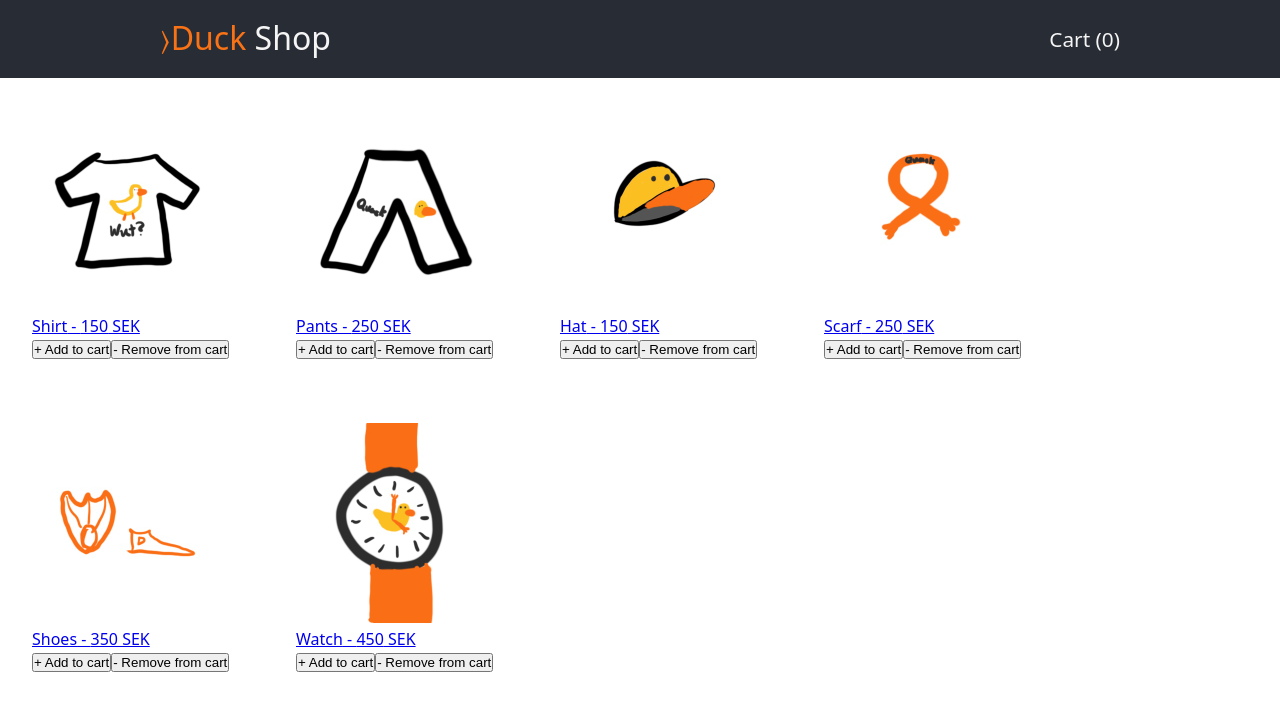
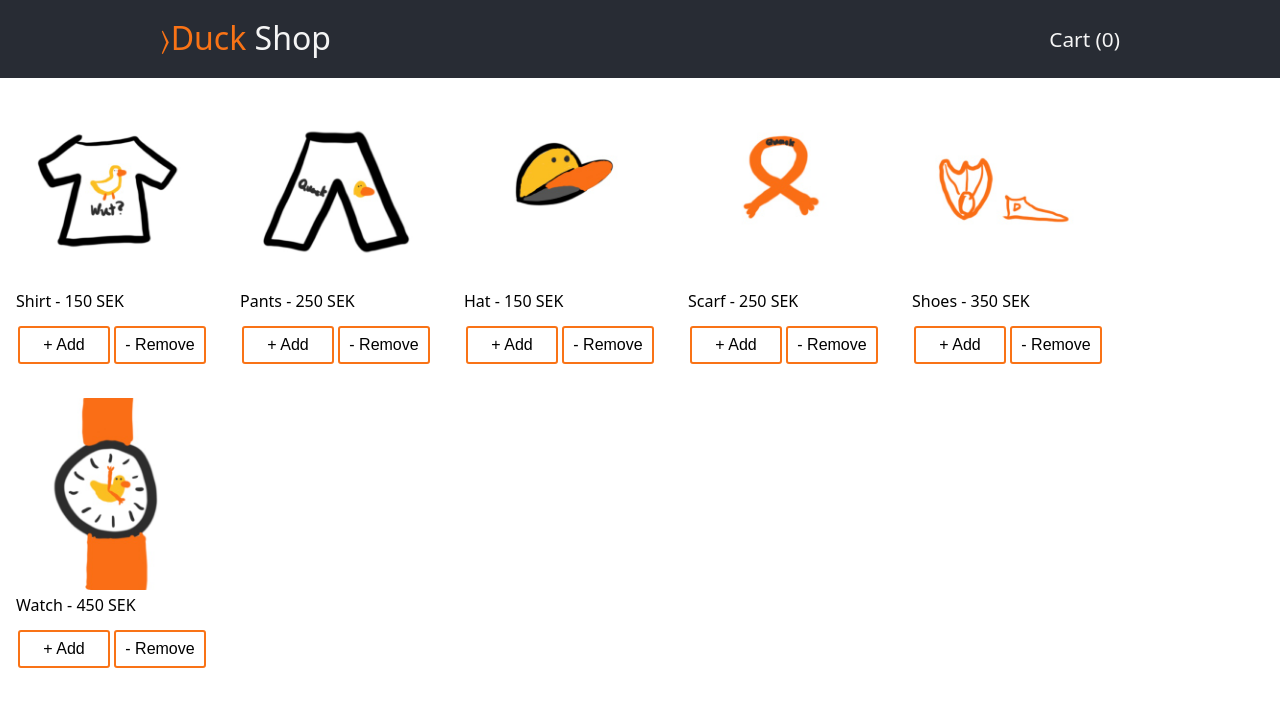
Before and after one commit to thetylerwolf/shopping-cart, a React (Create React App) app: page / in a window 1280 px wide. Shown: the top 710 px of the page. Built offline with nearby package versions, Linux system fonts and the light colour scheme.

Commit message:
feat: add styles to Product component

```diff
--- a/src/components/Header.module.css
+++ b/src/components/Header.module.css
@@ -15,13 +15,10 @@
 .logo {
   font-size: 2rem;
   text-decoration: none;
-  color: var(--light-background);
 }
 
 .icon {
   font-size: 1.3rem;
-  text-decoration: none;
-  color: var(--light-background);
 }
 
 .accent {
--- a/src/components/Product.jsx
+++ b/src/components/Product.jsx
@@ -1,31 +1,36 @@
-import { useCart } from "../providers/CartProvider/CartProvider.hook";
+import { useCart } from '../providers/CartProvider/CartProvider.hook';
+import styles from './Product.module.css';
 
 function Product({ product }) {
   const { name, price, image } = product;
   const { add, remove } = useCart();
 
   return (
-    <div style={{ padding: "2em" }}>
-      <img width={200} height={200} src={image} alt={name} />
-      <p style={{ textDecoration: "none" }}>
+    <div className={styles.card}>
+      <img src={image} alt={name} />
+      <p className={styles.title}>
         {name} - {price} SEK
       </p>
+      <div className={styles.buttonsContainer}>
         <button
+          className={styles.button}
           onClick={(e) => {
             e.preventDefault();
             add(product.id, 1);
           }}
         >
-        + Add to cart
+          + Add
         </button>
         <button
+          className={styles.button}
           onClick={(e) => {
             e.preventDefault();
             remove(product.id, 1);
           }}
         >
-        - Remove from cart
+          - Remove
         </button>
+      </div>
     </div>
   );
 }
--- /dev/null
+++ b/src/components/Product.module.css
@@ -0,0 +1,35 @@
+.card {
+  display: flex;
+  flex-direction: column;
+  justify-content: space-between;
+  padding: 1rem;
+  width: 14rem;
+  height: 19rem;
+}
+
+.image {
+}
+
+.title {
+  margin-bottom: 0.5rem;
+}
+
+.buttonsContainer {
+  display: flex;
+  flex: 0 1;
+}
+
+.button {
+  width: 100%;
+  font-size: 1rem;
+  margin: 0.1rem;
+  padding: 0.5rem;
+  background-color: #fff;
+  border: 2px solid var(--secondary-accent);
+  border-radius: 3px;
+  transition: background-color 0.2s ease-in-out;
+}
+.button:hover {
+  color: var(--light-background);
+  background-color: var(--secondary-accent);
+}
--- a/src/index.css
+++ b/src/index.css
@@ -4,6 +4,10 @@
   box-sizing: border-box;
   margin: 0;
   padding: 0;
+}
+a {
+  text-decoration: none;
+  color: inherit;
 }
 
 html {
```
Lines whose indentation alone changed are shown as unchanged.
